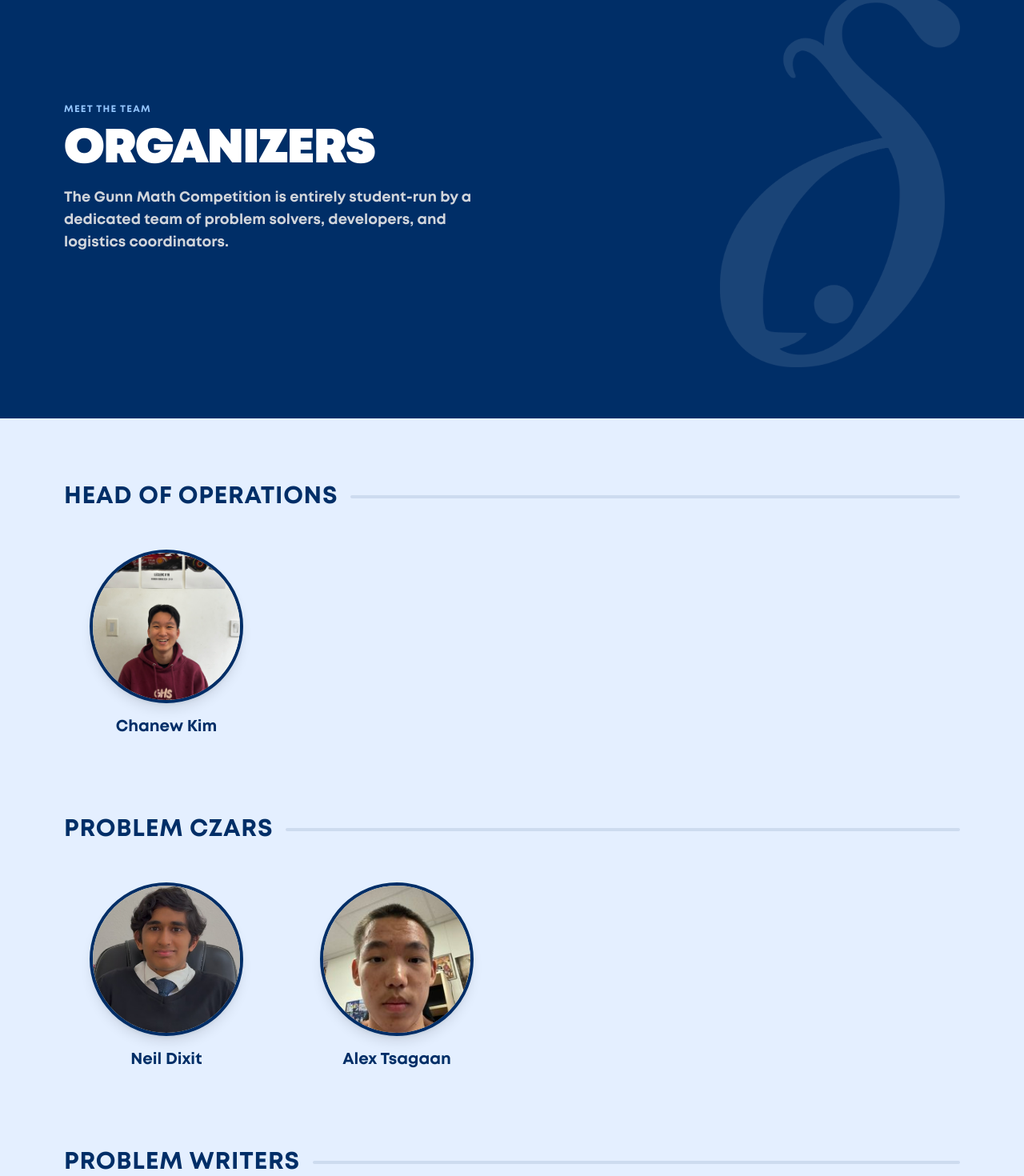
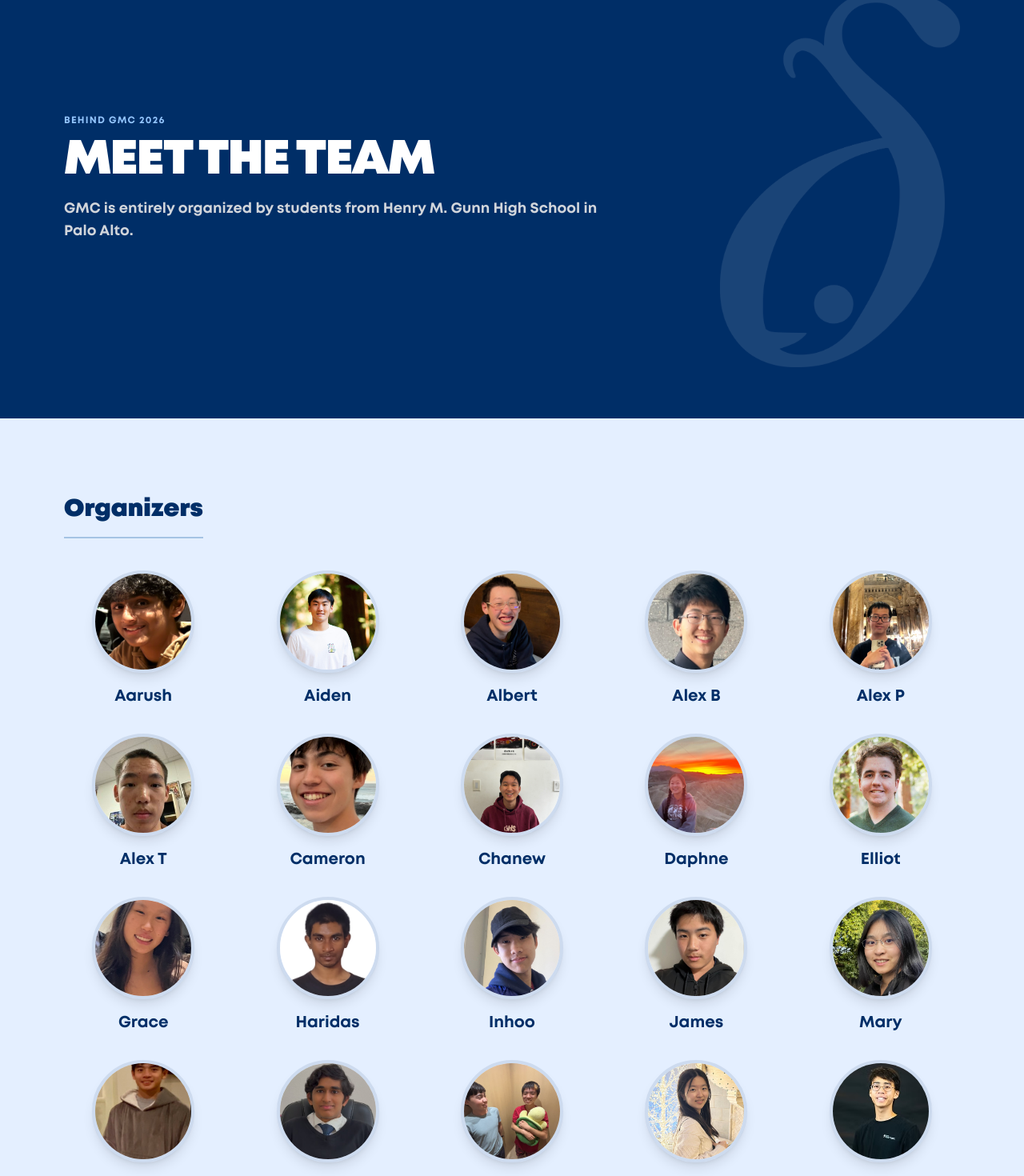
Before and after one commit to GunnMath/gmc-new-website, a Next.js app: page /organizers in a window 1280 px wide. Shown: the part 173-1643 px from the top of the page at 80% size. Built offline with nearby package versions, Linux system fonts and the light colour scheme.

Commit message:
Revert "Revert "sig fix, and updating organizers page""

```diff
--- a/app/organizers/page.tsx
+++ b/app/organizers/page.tsx
@@ -1,77 +1,69 @@
 "use client";
 
-import { Heading1 } from "@/components/headers";
-import NavBar from "@/components/nav";
+import React, { useState, useEffect } from "react";
+import NavBar from '@/components/nav';
 
-const staff = [
-    {
-        role: "Head of Operations",
-        members: ["Chanew Kim"]
-    },
-    {
-        role: "Problem Czars",
-        members: ["Neil Dixit", "Alex Tsagaan"]
-    },
-    {
-        role: "Problem Writers",
-        members: ["Alex Bae", "Elliot Boyce", "Inhoo Chang", "Olivia Kim", "Grace Liu", "Aarush Rachakonda", "Reed Truong", "Albert Xu", "Aiden Yuan"]
-    },
-    {
-        role: "Organizers",
-        members: ["Daphne Chen", "Haridas Chowdhury", "James Dong", "Michael Ma", "Alex Peng", "Vineet Petlur", "Sami Rahim", "Cameron Rampell", "Nicholas Weng"]
-    },
-    {
-        role: "Webmaster",
-        members: ["Mary Yu"]
-    }
+// We put the data directly in the file to prevent the "Module not found" error!
+const ORGANIZERS_DATA = [
+  { name: "Aarush", image: "/staff/Aarush.jpg" },
+  { name: "Aiden", image: "/staff/Aiden.jpg" },
+  { name: "Albert", image: "/staff/Albert.jpg" },
+  { name: "Alex B", image: "/staff/AlexB.jpg" },
+  { name: "Alex P", image: "/staff/AlexP.jpg" },
+  { name: "Alex T", image: "/staff/AlexT.jpg" },
+  { name: "Cameron", image: "/staff/Cameron.jpg" },
+  { name: "Chanew", image: "/staff/Chanew.jpg" },
+  { name: "Daphne", image: "/staff/Daphne.jpg" },
+  { name: "Elliot", image: "/staff/Elliot.jpg" },
+  { name: "Grace", image: "/staff/Grace.jpg" },
+  { name: "Haridas", image: "/staff/Haridas.jpg" },
+  { name: "Inhoo", image: "/staff/Inhoo.jpg" },
+  { name: "James", image: "/staff/James.jpg" },
+  { name: "Mary", image: "/staff/Mary.jpg" },
+  { name: "Michael", image: "/staff/Michael.jpg" },
+  { name: "Neil", image: "/staff/Neil.jpg" },
+  { name: "Nicholas", image: "/staff/Nicholas.jpg" },
+  { name: "Olivia", image: "/staff/Olivia.jpg" },
+  { name: "Reed", image: "/staff/Reed.jpg" },
+  { name: "Sami", image: "/staff/Sami.jpg" },
+  { name: "Vineet", image: "/staff/Vineet.jpg" },
 ];
 
-const StaffCard = ({ name }: { name: string }) => {
-    const parts = name.split(" ");
-    const firstName = parts[0];
-    const lastName = parts[1] || "";
+export default function Organizers() {
+  const [offset, setOffset] = useState(0);
 
-    let imagePath = `/staff/${firstName}.jpg`;
-
-    if (firstName === "Alex") {
-        imagePath = `/staff/${firstName}${lastName.charAt(0)}.jpg`;
-    }
+  useEffect(() => {
+      const handleScroll = () => setOffset(window.scrollY);
+      window.addEventListener("scroll", handleScroll);
+      return () => window.removeEventListener("scroll", handleScroll);
+  }, []);
 
   return (
-        <div className="flex flex-col items-center group">
-            <div className="w-48 h-48 relative mb-4 overflow-hidden rounded-full border-4 border-[#002E67] shadow-lg bg-gray-100">
-                <img
-                    src={imagePath}
-                    alt={name}
-                    className="w-full h-full object-cover transition-transform duration-500 group-hover:scale-110"
-                />
-            </div>
-            <h3 className="text-xl font-bold text-[#002E67] text-center">{name}</h3>
-        </div>
-    );
-};
-
-export default function Organizers() {
-    return (
-        <main className="bg-[#e4efff] min-h-screen">
+    <main className="bg-[#e4efff] min-h-screen text-[#002e66] relative overflow-x-hidden">
       <NavBar />
 
-            <div className="bg-[#002E67] pt-40 pb-16 px-10 md:px-20 relative overflow-hidden">
-                <div className="max-w-7xl mx-auto flex items-center justify-between relative z-10">
-                    <div className="max-w-2xl">
+      <div className="bg-[#002E67] pt-40 pb-16 px-6 md:px-20 relative overflow-hidden">
+          <div className="max-w-7xl mx-auto flex flex-col md:flex-row items-center justify-between relative z-10">
+
+              <div
+                  className="max-w-2xl relative z-10 text-center md:text-left"
+                  style={{ transform: `translateY(${offset * 0.4}px)` }}
+              >
                   <span className="text-blue-300 font-bold tracking-widest uppercase text-xs mb-3 block">
-                            Meet the Team
+                      Behind GMC 2026
                   </span>
                   <h1 className="text-5xl md:text-6xl font-black text-white tracking-tight">
-                            ORGANIZERS
+                      MEET THE TEAM
                   </h1>
-                        {/* UPDATED DESCRIPTION */}
-                        <p className="text-gray-300 mt-4 text-lg max-w-lg font-bold">
-                            The Gunn Math Competition is entirely student-run by a dedicated team of problem solvers, developers, and logistics coordinators.
+                  <p className="text-gray-300 mt-4 text-lg font-bold">
+                      GMC is entirely organized by students from Henry M. Gunn High School in Palo Alto.
                   </p>
               </div>
 
-                    <div className="relative opacity-10 invisible lg:visible">
+              <div
+                  className="relative opacity-10 hidden md:block"
+                  style={{ transform: `translateY(${offset * -0.1}px)` }}
+              >
                   <img
                       src="/fsh.png"
                       width="300"
@@ -83,24 +75,29 @@ export default function Organizers() {
           </div>
       </div>
 
-            <div className="px-10 md:px-20 py-20 max-w-7xl mx-auto space-y-24">
-                {staff.map((group, idx) => (
-                    <div key={idx}>
-                        <div className="flex items-center gap-4 mb-12">
-                            <h2 className="text-3xl font-bold text-[#002E67] uppercase tracking-wide">
-                                {group.role}
+      <div className="px-6 md:px-20 py-24 max-w-7xl mx-auto">
+        <div className="space-y-20">
+            <div>
+                <h2 className="text-3xl font-black text-[#002E67] mb-10 border-b-2 border-[#155EA5]/30 pb-4 inline-block">
+                    Organizers
                 </h2>
-                            <div className="h-1 bg-[#002E67]/10 flex-1 rounded-full"></div>
+
+                <div className="grid grid-cols-2 sm:grid-cols-4 lg:grid-cols-5 gap-8">
+                    {ORGANIZERS_DATA.map(p => (
+                        <div key={p.name} className="flex flex-col items-center text-center group">
+                            <img
+                                src={p.image}
+                                alt={p.name}
+                                className="w-32 h-32 rounded-full object-cover border-4 border-[#002E67]/10 group-hover:border-[#002E67] transition-all duration-300 shadow-lg"
+                            />
+                            {/* Uncommented the name so it shows up now! */}
+                            <h3 className="font-bold text-xl text-[#002E67] mt-4">{p.name}</h3>
                         </div>
-
-                        <div className="grid grid-cols-1 sm:grid-cols-2 md:grid-cols-3 lg:grid-cols-4 gap-x-8 gap-y-16 justify-items-center">
-                            {group.members.map((person) => (
-                                <StaffCard key={person} name={person} />
                     ))}
                 </div>
             </div>
-                ))}
+        </div>
       </div>
     </main>
-    )
+  );
 }
--- a/components/Sponsors.tsx
+++ b/components/Sponsors.tsx
@@ -17,22 +17,19 @@ const sponsors: Sponsor[] = [
   { name: "City of Palo Alto", src: "/sponsors/PaloAlto.png", url: "https://www.cityofpaloalto.org/Home", tier: "Gold" },
 
   // --- SILVER ---
-  { name: "DRW", src: "/sponsors/DRW.png", url: "https://www.drw.com/", tier: "Silver" },
+  { name: "LIVE by Po-Shen Loh", src: "/sponsors/live.png", url: "https://live.poshenloh.com/", tier: "Silver" },
   { name: "Jane Street", src: "/sponsors/janestreet.png", url: "https://www.janestreet.com/", tier: "Silver" },
   { name: "Hudson River Trading", src: "/sponsors/HRT.png", url: "https://www.hudsonrivertrading.com/", tier: "Silver" },
   { name: "Citadel Securities", src: "/sponsors/citadel.png", url: "https://www.citadelsecurities.com/", tier: "Silver" },
-  { name: "LIVE by Po-Shen Loh", src: "/sponsors/live.png", url: "https://live.poshenloh.com/", tier: "Silver" },
-  { name: "Susquehanna International Group", src: "/sponsors/SIG.png", url: "https://sig.com/", tier: "Silver" },
+  { name: "DRW", src: "/sponsors/DRW.png", url: "https://www.drw.com/", tier: "Silver" },
   { name: "Stanford Research Park", src: "/sponsors/SRP.png", url: "https://stanfordresearchpark.com/", tier: "Silver" },
   { name: "Susquehanna International Group", src: "/sponsors/sig.png", url: "https://sig.com/", tier: "Silver" },
 
   // --- BRONZE ---
+  { name: "AoPS Academy", src: "/sponsors/aopsacademy.png", url: "https://aopsacademy.org/campus/mountainview", tier: "Bronze" },
   { name: "Euler Circle", src: "/sponsors/eulercircle.png", url: "https://eulercircle.com/", tier: "Bronze" },
+  { name: "Wolfram", src: "/sponsors/wolfram.png", url: "https://www.wolfram.com/", tier: "Bronze" },
   { name: "ContestDojo", src: "/sponsors/contestdojo.png", url: "https://contestdojo.com/", tier: "Bronze" },
-  { name: "AoPS Academy", src: "/sponsors/aopsacademy.png", url: "https://aopsacademy.org/campus/mountainview", tier: "Bronze" },
-  { name: "AwesomeMath", src: "/sponsors/awesomeMath.png", url: "https://www.awesomemath.org/", tier: "Bronze" },
-  { name: "Art of Problem Solving", src: "/sponsors/aops.png", url: "https://artofproblemsolving.com/", tier: "Bronze" },
-  { name: "Wolfram", src: "/sponsors/wolfram.png", url: "https://www.wolfram.com/", tier: "Bronze" },
 ];
 
 const TierSection = ({ tier, color, data }: { tier: SponsorTier; color: string; data: Sponsor[] }) => {
```
Also changed, not shown: app/sponsors/page.tsx (+18 -18 lines). Lines whose indentation alone changed are shown as unchanged.
